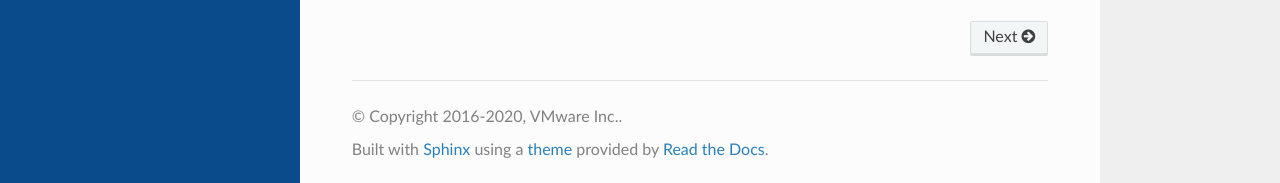
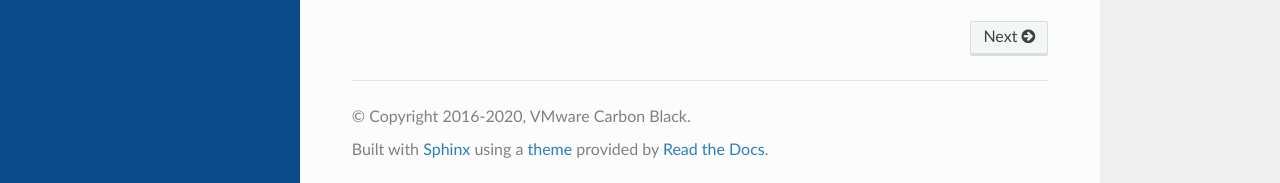
Before and after one commit to carbonblack/cbapi-python, a Sphinx documentation site: the page built from docs/index.rst, in a window 1280 px wide and 900 px high, scrolled down 6990 px. Shown: the part 714-897 px from the top of the window. Built offline with Sphinx 7.4.7 and the Read the Docs theme 2.0.0, drawn with Linux system fonts in a browser that asks for light colours.

Commit message:
minor copyright changes as per Alex

```diff
--- a/docs/conf.py
+++ b/docs/conf.py
@@ -51,7 +51,7 @@ master_doc = 'index'
 
 # General information about the project.
 project = u'cbapi'
-copyright = u'2016-2020, VMware Inc.'
+copyright = u'2016-2020, VMware Carbon Black'
 author = u'Carbon Black Developer Network'
 
 # The version info for the project you're documenting, acts as replacement for
--- a/src/cbapi/__init__.py
+++ b/src/cbapi/__init__.py
@@ -5,7 +5,7 @@ import cbapi.six
 __title__ = 'cbapi'
 __author__ = 'Carbon Black Developer Network'
 __license__ = 'MIT'
-__copyright__ = 'Copyright 2018-2019 VMware Carbon Black'
+__copyright__ = 'Copyright 2018-2020 VMware Carbon Black'
 __version__ = '1.7.0'
 
 # New API as of cbapi 0.9.0
```
